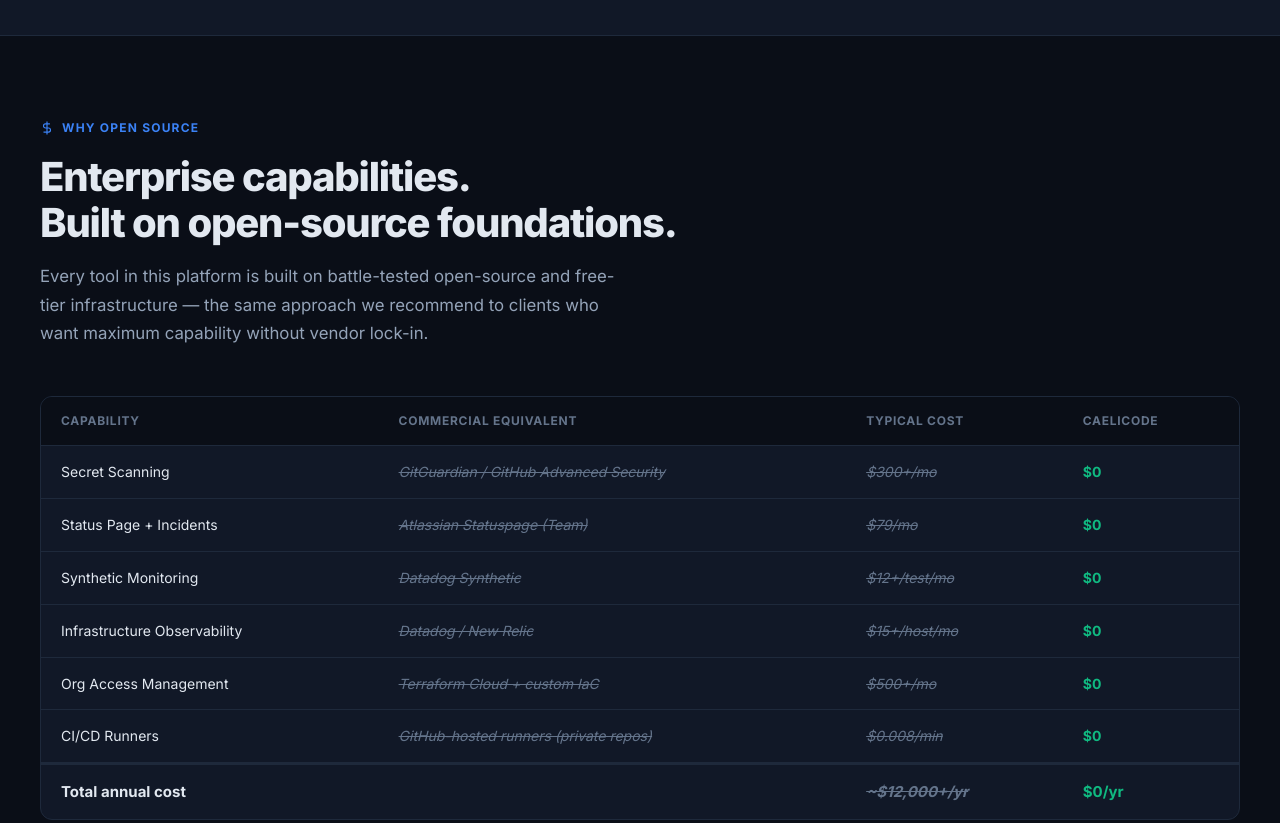
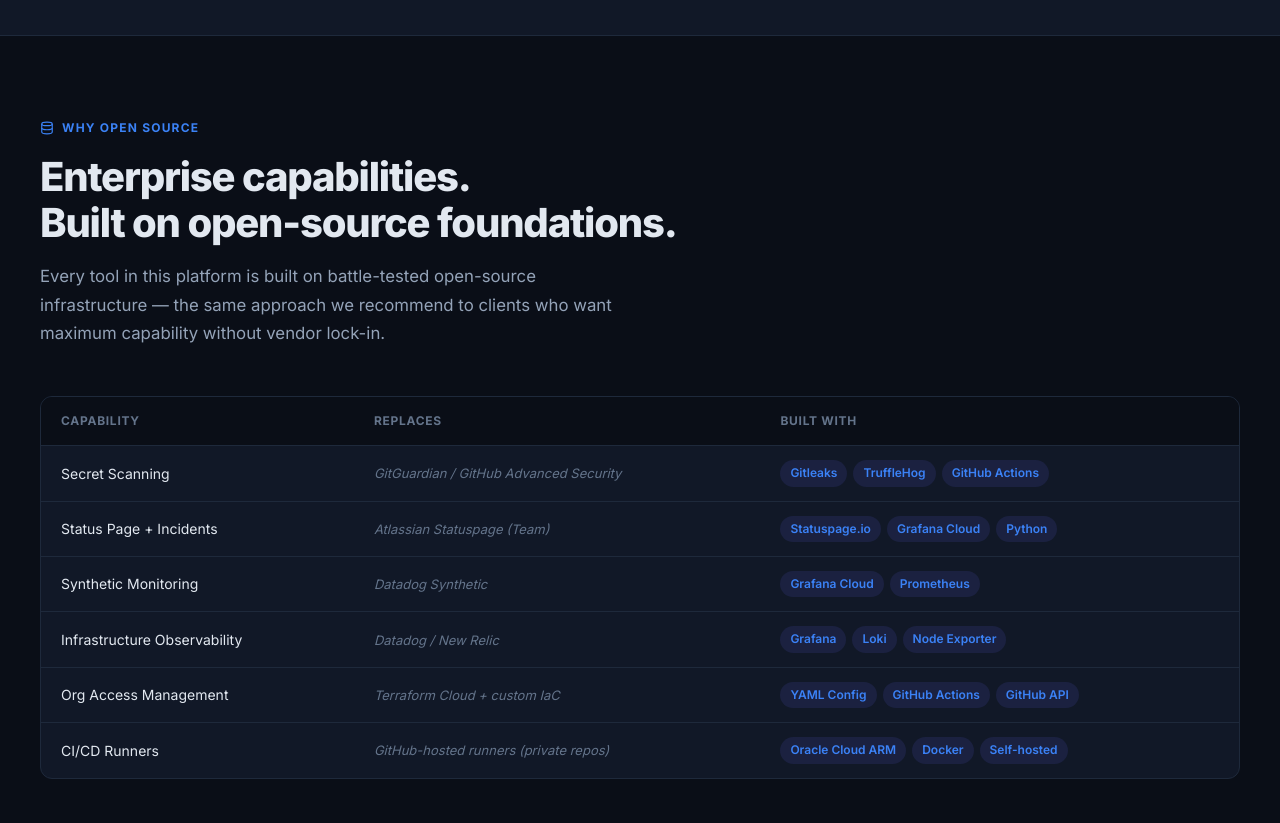
Before and after one commit to caelicode/caelicode.github.io, a plain HTML site: page index.html in a window 1280 px wide. Shown: the part 4440-5263 px from the top of the page. Drawn offline with Linux system fonts and the light colour scheme.

Commit message:
Rework cost table into capability coverage table with Built With tags

```diff
--- a/index.html
+++ b/index.html
@@ -476,10 +476,13 @@
     }
     .cost-table td { padding: 14px 20px; font-size: 14px; border-bottom: 1px solid var(--border); }
     .cost-table tr:last-child td { border-bottom: none; }
-    .cost-table .commercial { color: var(--text-muted); text-decoration: line-through; font-style: italic; }
-    .cost-table .free { color: var(--green); font-weight: 700; }
-    .cost-table .total-row td { border-top: 2px solid var(--border); font-weight: 700; font-size: 15px; }
-    .cost-table .total-row .commercial { font-size: 15px; }
+    .cost-table .stack-tags { display: flex; flex-wrap: wrap; gap: 6px; }
+    .cost-table .stack-tag {
+      display: inline-block; background: rgba(99, 102, 241, 0.12); color: var(--accent);
+      font-size: 12px; font-weight: 600; padding: 3px 10px; border-radius: 20px;
+      white-space: nowrap;
+    }
+    .cost-table .replaces { color: var(--text-muted); font-style: italic; font-size: 13px; }
 
     /* ── TESTIMONIAL ── */
     .testimonial {
@@ -844,25 +847,24 @@
 <section id="cost">
   <div class="section-inner">
     <div class="section-label reveal">
-      <svg width="14" height="14" viewBox="0 0 24 24" fill="none" stroke="currentColor" stroke-width="2"><line x1="12" y1="1" x2="12" y2="23"/><path d="M17 5H9.5a3.5 3.5 0 000 7h5a3.5 3.5 0 010 7H6"/></svg>
+      <svg width="14" height="14" viewBox="0 0 24 24" fill="none" stroke="currentColor" stroke-width="2"><ellipse cx="12" cy="5" rx="9" ry="3"/><path d="M21 12c0 1.66-4 3-9 3s-9-1.34-9-3"/><path d="M3 5v14c0 1.66 4 3 9 3s9-1.34 9-3V5"/></svg>
       Why Open Source
     </div>
     <h2 class="section-title reveal reveal-delay-1">Enterprise capabilities.<br>Built on open-source foundations.</h2>
-    <p class="section-desc reveal reveal-delay-2">Every tool in this platform is built on battle-tested open-source and free-tier infrastructure — the same approach we recommend to clients who want maximum capability without vendor lock-in.</p>
+    <p class="section-desc reveal reveal-delay-2">Every tool in this platform is built on battle-tested open-source infrastructure — the same approach we recommend to clients who want maximum capability without vendor lock-in.</p>
 
     <div class="cost-table-wrap reveal reveal-delay-3">
       <table class="cost-table">
         <thead>
-          <tr><th>Capability</th><th>Commercial Equivalent</th><th>Typical Cost</th><th>CaeliCode</th></tr>
+          <tr><th>Capability</th><th>Replaces</th><th>Built With</th></tr>
         </thead>
         <tbody>
-          <tr><td>Secret Scanning</td><td class="commercial">GitGuardian / GitHub Advanced Security</td><td class="commercial">$300+/mo</td><td class="free">$0</td></tr>
-          <tr><td>Status Page + Incidents</td><td class="commercial">Atlassian Statuspage (Team)</td><td class="commercial">$79/mo</td><td class="free">$0</td></tr>
-          <tr><td>Synthetic Monitoring</td><td class="commercial">Datadog Synthetic</td><td class="commercial">$12+/test/mo</td><td class="free">$0</td></tr>
-          <tr><td>Infrastructure Observability</td><td class="commercial">Datadog / New Relic</td><td class="commercial">$15+/host/mo</td><td class="free">$0</td></tr>
-          <tr><td>Org Access Management</td><td class="commercial">Terraform Cloud + custom IaC</td><td class="commercial">$500+/mo</td><td class="free">$0</td></tr>
-          <tr><td>CI/CD Runners</td><td class="commercial">GitHub-hosted runners (private repos)</td><td class="commercial">$0.008/min</td><td class="free">$0</td></tr>
-          <tr class="total-row"><td>Total annual cost</td><td></td><td class="commercial">~$12,000+/yr</td><td class="free">$0/yr</td></tr>
+          <tr><td>Secret Scanning</td><td class="replaces">GitGuardian / GitHub Advanced Security</td><td><div class="stack-tags"><span class="stack-tag">Gitleaks</span><span class="stack-tag">TruffleHog</span><span class="stack-tag">GitHub Actions</span></div></td></tr>
+          <tr><td>Status Page + Incidents</td><td class="replaces">Atlassian Statuspage (Team)</td><td><div class="stack-tags"><span class="stack-tag">Statuspage.io</span><span class="stack-tag">Grafana Cloud</span><span class="stack-tag">Python</span></div></td></tr>
+          <tr><td>Synthetic Monitoring</td><td class="replaces">Datadog Synthetic</td><td><div class="stack-tags"><span class="stack-tag">Grafana Cloud</span><span class="stack-tag">Prometheus</span></div></td></tr>
+          <tr><td>Infrastructure Observability</td><td class="replaces">Datadog / New Relic</td><td><div class="stack-tags"><span class="stack-tag">Grafana</span><span class="stack-tag">Loki</span><span class="stack-tag">Node Exporter</span></div></td></tr>
+          <tr><td>Org Access Management</td><td class="replaces">Terraform Cloud + custom IaC</td><td><div class="stack-tags"><span class="stack-tag">YAML Config</span><span class="stack-tag">GitHub Actions</span><span class="stack-tag">GitHub API</span></div></td></tr>
+          <tr><td>CI/CD Runners</td><td class="replaces">GitHub-hosted runners (private repos)</td><td><div class="stack-tags"><span class="stack-tag">Oracle Cloud ARM</span><span class="stack-tag">Docker</span><span class="stack-tag">Self-hosted</span></div></td></tr>
         </tbody>
       </table>
     </div>
```
